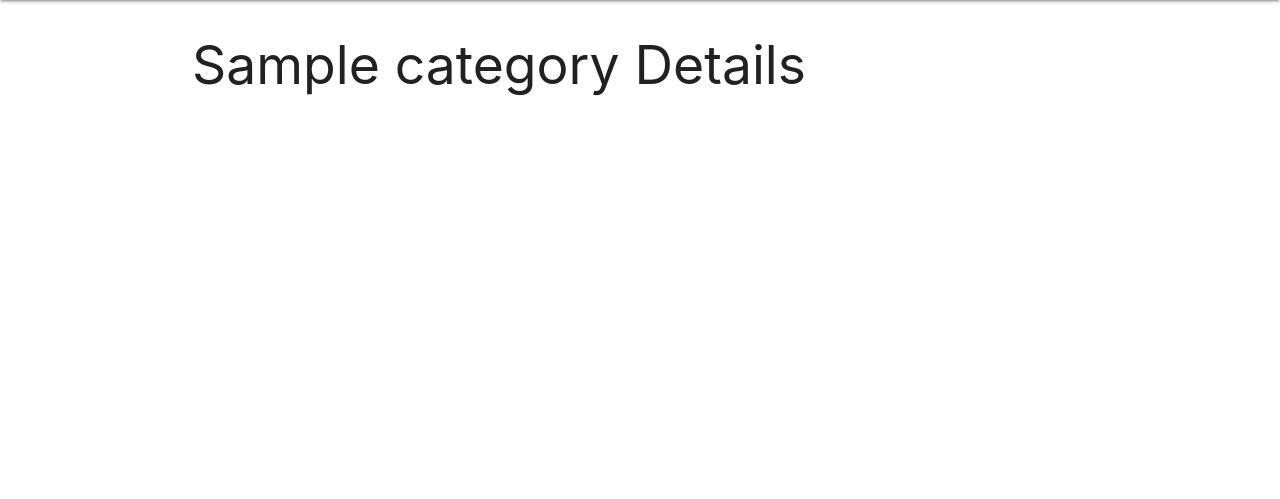
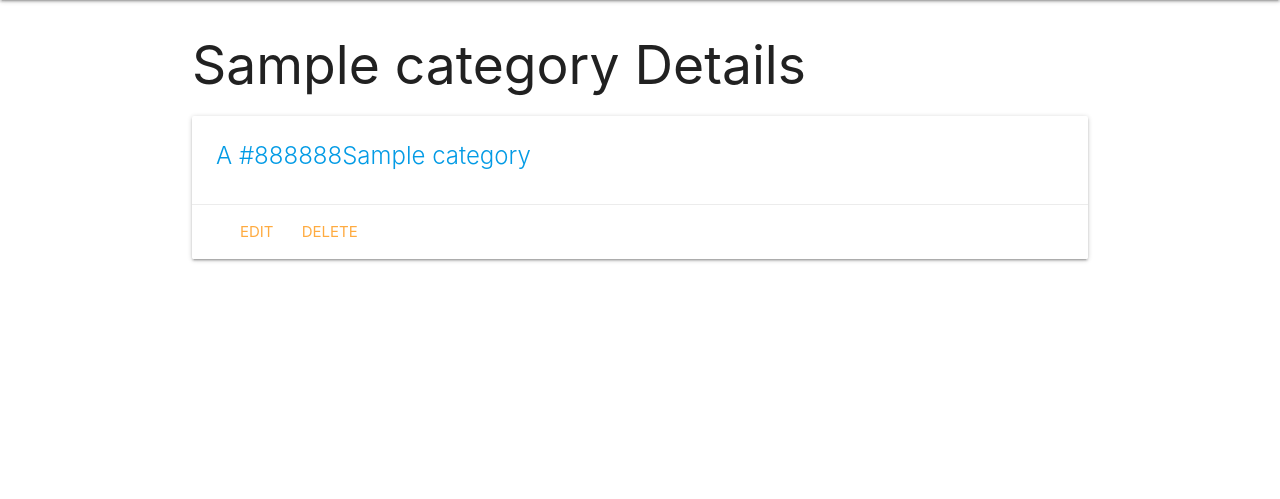
Before and after one commit to elvisEspinozaN/my_Songs, a Django app: template main_app/templates/categories/detail.html in a window 1280 px wide. Shown: the part 64-563 px from the top of the page. Run offline with Django 4.2, Linux system fonts and the light colour scheme; the template is opened without the code that fills it: values that come from a table or form of the project are taken from there, others are empty; tables that the repository leaves empty hold one stand-in row (values such as "Sample post"); parts of the project's set-up code (start-up, migrations or seed data) failed here and were passed over.

Commit message:
wip: Category details page

```diff
--- a/main_app/templates/categories/detail.html
+++ b/main_app/templates/categories/detail.html
@@ -2,6 +2,18 @@
 <h2>{{object.name}} Details</h2>
 
 <div class="card">
-  <a href="{% url 'categories_detail' category.id %}"></a>
+  <a href="{% url 'categories_detail' category.id %}">
+    <div class="card-content">
+      <span class="card-title">
+        A
+        <span class="{{category.color.lower}}-text">{{category.color}}</span
+        >{{category.name}}</span
+      >
+    </div>
+    <div class="card-action">
+      <a href="{% url 'categories_update' category.id %}">Edit</a>
+      <a href="{% url 'categories_delete' category.id %}">Delete</a>
+    </div>
+  </a>
 </div>
 {% endblock %}
```
